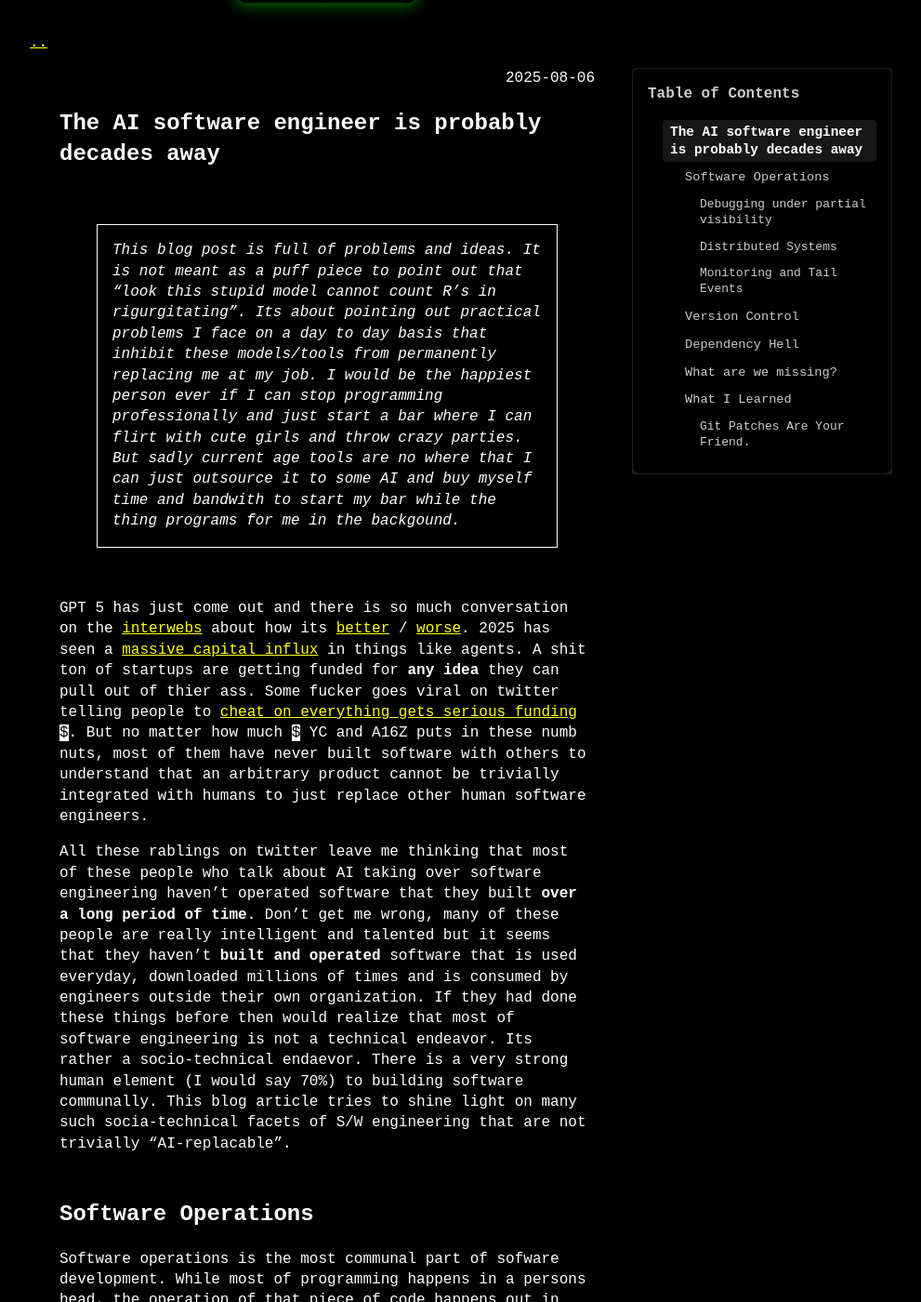
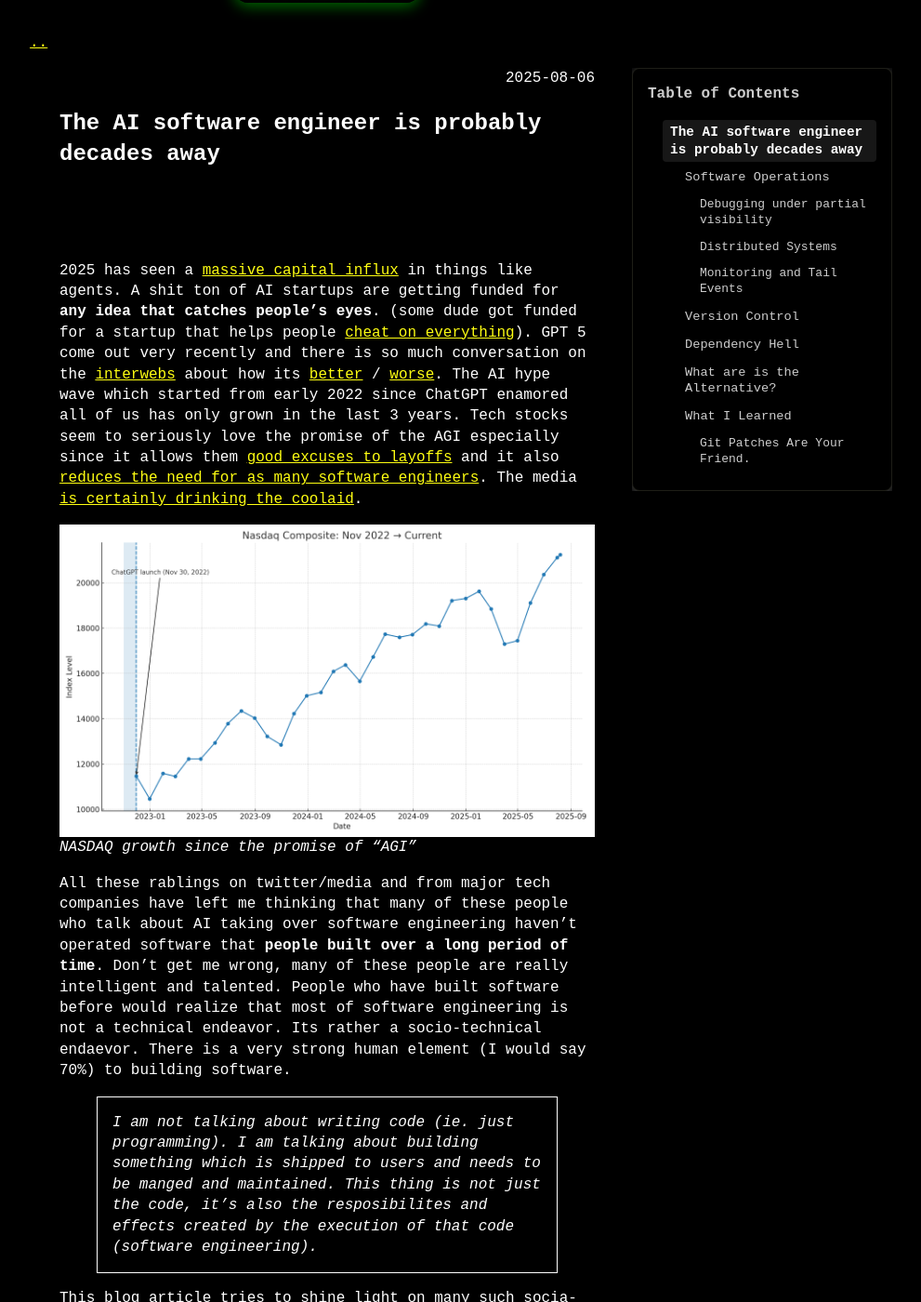
Before and after one commit to technoyoda/technoyoda.github.io, a Jekyll site: the page built from _posts/2025-08-06-ai-is-the-user.md, in a window 1280 px wide and 1400 px high, scrolled down 253 px. Shown: the whole window at 93% size, without its empty margins (288-1279 px from the left). Built offline with Jekyll 4.4.1, drawn with Linux system fonts in a browser that asks for light colours; some of the changed text lies outside the part shown.

Commit message:
more content

```diff
--- a/_posts/2025-08-06-ai-is-the-user.md
+++ b/_posts/2025-08-06-ai-is-the-user.md
@@ -5,13 +5,23 @@ date: 2025-08-06
 categories: blog
 ---
 <br>
-> This blog post is full of problems and ideas. It is not meant as a puff piece to point out that "look this stupid model cannot count R's in rigurgitating". Its about pointing out practical problems I face on a day to day basis that inhibit these models/tools from permanently replacing me at my job. I would be the happiest person ever if I can stop programming professionally and just start a bar where I can flirt with cute girls and throw crazy parties. But sadly current age tools are no where that I can just outsource it to some AI and buy myself time and bandwith to start my bar while the thing programs for me in the backgound.
+
+<!-- > This blog post is full of problems and ideas. It is not meant as a puff piece to point out that "look this stupid model cannot count R's in rigurgitating". Its about pointing out practical problems I face on a day to day basis that inhibit these models/tools from permanently replacing me at my job. I would be the happiest person ever if I can stop programming professionally and just start a bar where I can flirt with cute girls and throw crazy parties. But sadly current age tools are no where that I can just outsource it to some AI and buy myself time and bandwith to start my bar while the thing programs for me in the backgound.  -->
 
 <br>
 
-GPT 5 has just come out and there is so much conversation on the [interwebs](https://simonwillison.net/2025/Aug/7/gpt-5/) about how its [better](https://x.com/theo/status/1953507203979391011) / [worse](https://x.com/deedydas/status/1953701523978170817). 2025 has seen a [massive capital influx](https://finance.yahoo.com/news/ai-agents-market-size-worth-144400570.html) in things like agents. A shit ton of startups are getting funded for **any idea** they can pull out of thier ass.  Some fucker goes viral on twitter telling people to [cheat on everything gets serious funding](https://x.com/im_roy_lee/status/1936138361011585190) `$`. But no matter how much `$` YC and A16Z puts in these numb nuts, most of them have never built software with others to understand that an arbitrary product cannot be trivially integrated with humans to just replace other human software engineers.
+2025 has seen a [massive capital influx](https://finance.yahoo.com/news/ai-agents-market-size-worth-144400570.html) in things like agents. A shit ton of AI startups are getting funded for **any idea that catches people's eyes**. (some dude got funded for a startup that helps people [cheat on everything](https://x.com/im_roy_lee/status/1936138361011585190)). GPT 5 come out very recently and there is so much conversation on the [interwebs](https://simonwillison.net/2025/Aug/7/gpt-5/) about how its [better](https://x.com/theo/status/1953507203979391011) / [worse](https://x.com/deedydas/status/1953701523978170817). The AI hype wave which started from early 2022 since ChatGPT enamored all of us has only grown in the last 3 years. Tech stocks seem to seriously love the promise of the AGI especially since it allows them [good excuses to layoffs](https://fortune.com/2025/08/07/summer-of-ai-layoffs-july-140-percent-spike-challenger-gray-christmas/) and it also [reduces the need for as many software engineers](https://www.forbes.com/sites/jackkelly/2024/11/01/ai-code-and-the-future-of-software-engineers/). The media [is certainly drinking the coolaid](https://www.nytimes.com/2025/03/14/technology/why-im-feeling-the-agi.html).
 
-All these rablings on twitter leave me thinking that most of these people who talk about AI taking over software engineering haven't operated software that they built __over a long period of time__. Don't get me wrong, many of these people are really intelligent and talented but it seems that they haven't **built and operated** software that is used everyday, downloaded millions of times and is consumed by engineers outside their own organization. If they had done these things before then would realize that most of software engineering is not a technical endeavor. Its rather a socio-technical endaevor. There is a very strong human element (I would say 70%) to building software communally. This blog article tries to shine light on many such socia-technical facets of S/W engineering that are not trivially "AI-replacable".
+
+![NASDAQ index since ChatGPT release](/assets/images/nasdaq_nov2022_chatgpt_readable.png)
+*NASDAQ growth since the promise of "AGI"*
+
+
+All these rablings on twitter/media and from major tech companies have left me thinking that many of these people who talk about AI taking over software engineering haven't operated software that __people built over a long period of time__. Don't get me wrong, many of these people are really intelligent and talented. People who have built software before would realize that most of software engineering is not a technical endeavor. Its rather a socio-technical endaevor. There is a very strong human element (I would say 70%) to building software.
+
+> I am not talking about writing code (ie. just programming). I am talking about building something which is shipped to users and needs to be manged and maintained. This thing is not just the code, it's also the resposibilites and effects created by the execution of that code (software engineering).
+
+This blog article tries to shine light on many such socia-technical facets of S/W engineering that are not trivially "AI-replacable".
 
 <!-- This includes fascets like: (1) operations , (2) management of source code , (3) communication/context-sharing, (4) debugging problems with partial visibility at scale.   -->
 
@@ -58,7 +68,7 @@ This is the current state of AI "Agents" who type code. Many people have told me
 Every API exposed and used by a piece of software are fare game for all users ([Relevant XKCD](https://xkcd.com/1172/)). `TODO: Give explaination of this`
 
 
-## What are we missing?
+## What are is the Alternative?
 
 `TODO:` Give qualitative ideas about what might be missing and where are the key gaps in the
 
```
Also changed, not shown: assets/images/nasdaq_nov2022_chatgpt_readable.png (added).
